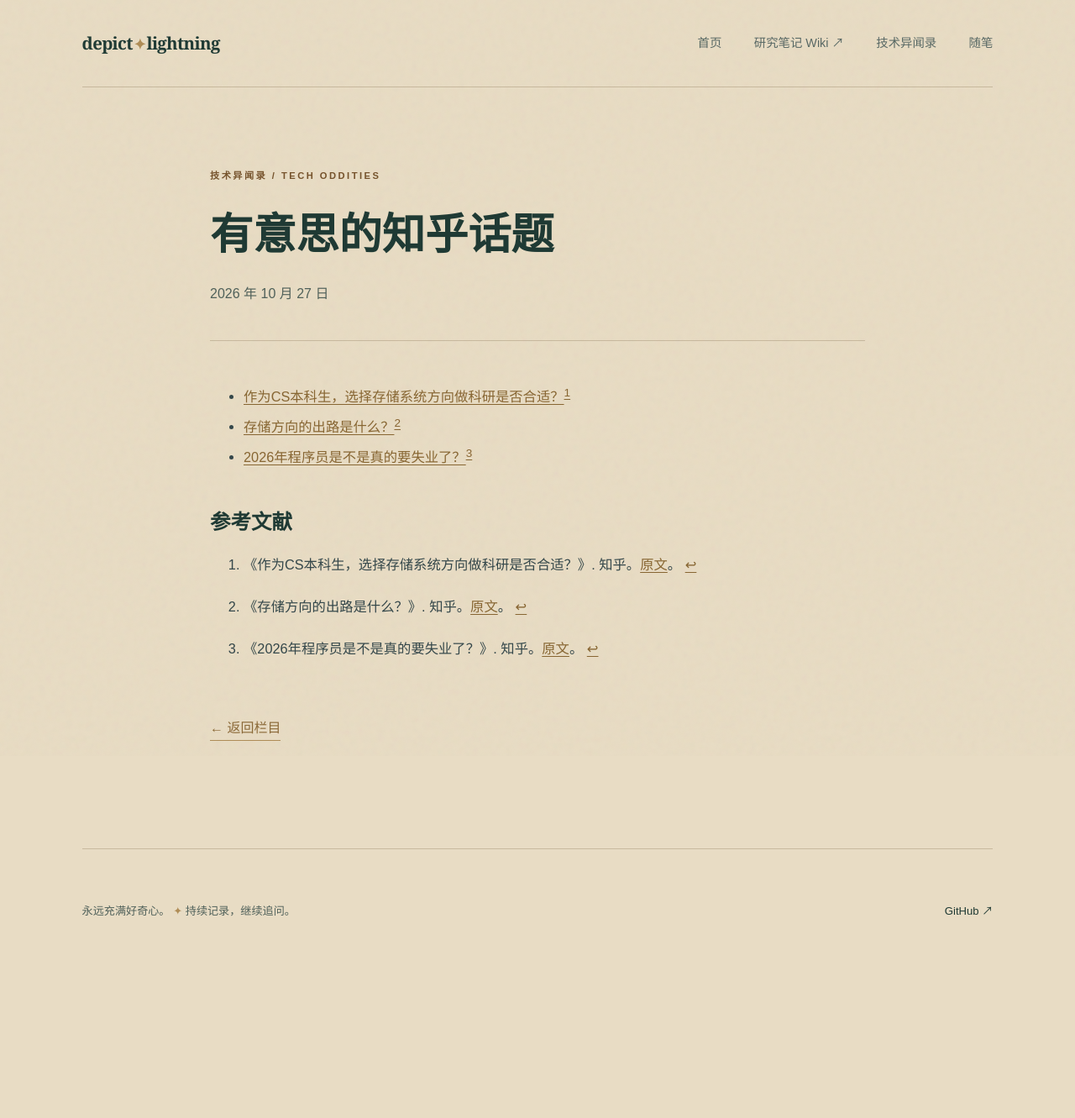
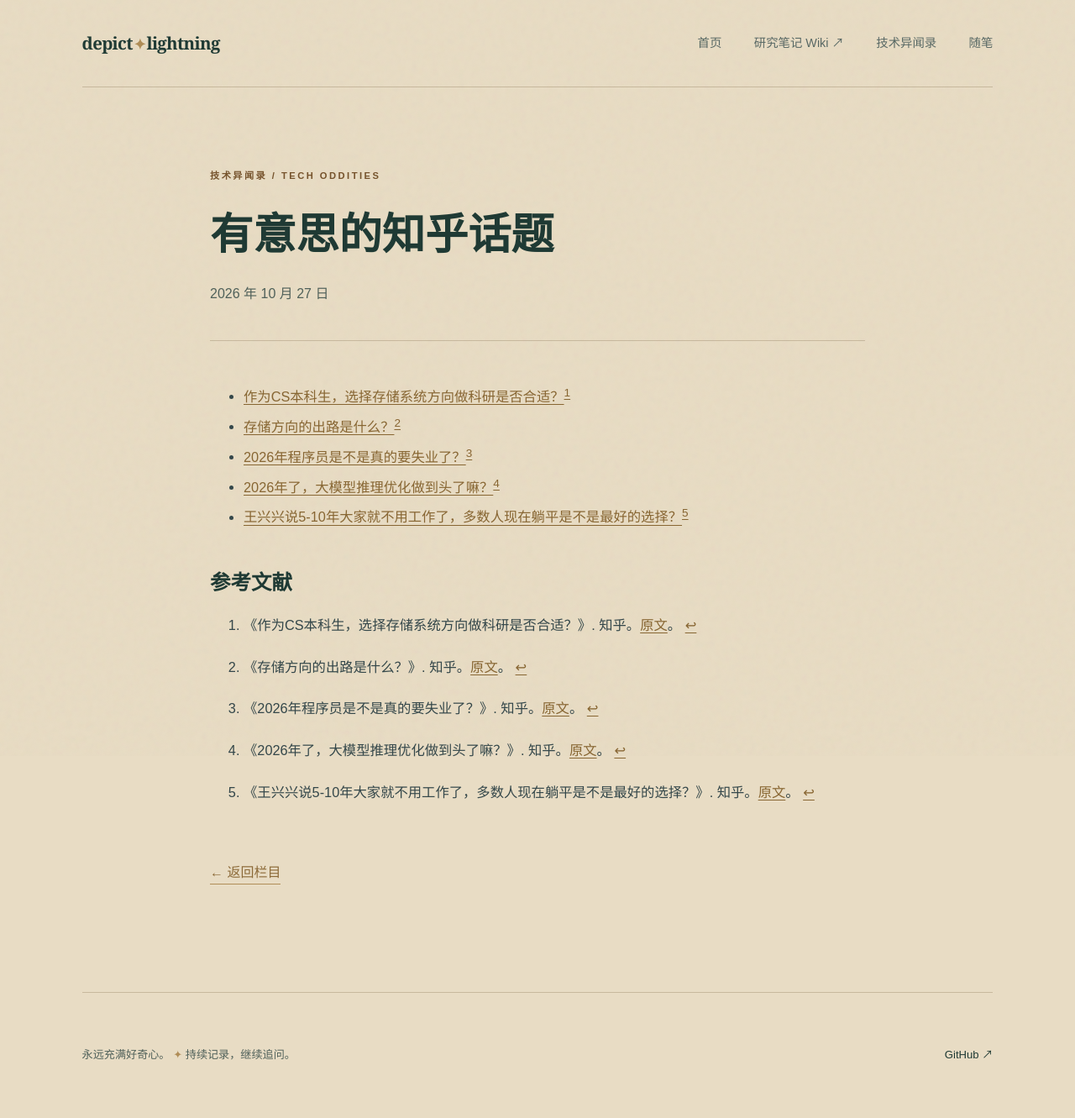
Before and after one commit to depictlightning/depictlightning.github.io, a Jekyll site: the page built from _posts/2026-10-27-interesting-zhihu-topics.md, in a window 1280 px wide. Shown: the whole page at 84% size. Built offline with Jekyll 4.4.1, drawn with Linux system fonts in a browser that asks for light colours; before the commit the page ends 1160 px from its top, so only the background shows below that.

Commit message:
Update posts

```diff
--- a/_posts/2026-10-27-interesting-zhihu-topics.md
+++ b/_posts/2026-10-27-interesting-zhihu-topics.md
@@ -8,9 +8,13 @@ categories: [oddities]
 - [作为CS本科生，选择存储系统方向做科研是否合适？](https://www.zhihu.com/question/2004983932375020950/)[^storage]
 - [存储方向的出路是什么？](https://www.zhihu.com/question/1956876400624669581/)[^storage-career]
 - [2026年程序员是不是真的要失业了？](https://www.zhihu.com/question/2009681080479925535/)[^programmer-employment]
+- [2026年了，大模型推理优化做到头了嘛？](https://www.zhihu.com/question/2015221773097018550/)[^llm-inference]
+- [王兴兴说5-10年大家就不用工作了，多数人现在躺平是不是最好的选择？](https://www.zhihu.com/question/2010410826448786413/)[^future-work]
 
 ## 参考文献
 
 [^storage]: 《作为CS本科生，选择存储系统方向做科研是否合适？》. 知乎。[原文](https://www.zhihu.com/question/2004983932375020950/)。
 [^storage-career]: 《存储方向的出路是什么？》. 知乎。[原文](https://www.zhihu.com/question/1956876400624669581/)。
 [^programmer-employment]: 《2026年程序员是不是真的要失业了？》. 知乎。[原文](https://www.zhihu.com/question/2009681080479925535/)。
+[^llm-inference]: 《2026年了，大模型推理优化做到头了嘛？》. 知乎。[原文](https://www.zhihu.com/question/2015221773097018550/)。
+[^future-work]: 《王兴兴说5-10年大家就不用工作了，多数人现在躺平是不是最好的选择？》. 知乎。[原文](https://www.zhihu.com/question/2010410826448786413/)。
```
Also changed, not shown: _posts/2026-10-26-fate-luck-feng-shui.md (+1 -1 lines), _posts/2026-10-26-golden-hours.md (+4 -0 lines).
